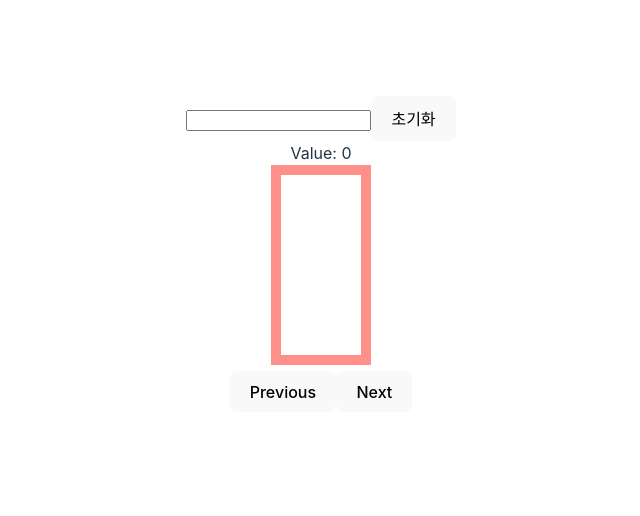
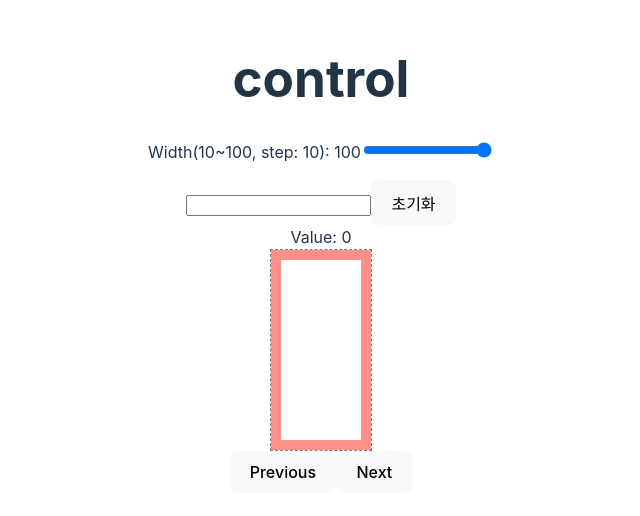
Before and after one commit to 99mini/monospaced-font, a React (Vite) app: page / in a window 1280 px wide. Shown: the part 146-662 px from the top of the page, without its empty margins (319-959 px from the left). Built offline with nearby package versions, Linux system fonts and the light colour scheme.

Commit message:
feat: add width control to SevenSegment component and adjust height calculation

```diff
--- a/src/App.tsx
+++ b/src/App.tsx
@@ -10,22 +10,66 @@ function App() {
   const [value, setValue] = useState(0);
   const [text, setText] = useState<SevenSegmentConsonant | ''>('');
 
+  const [width, setWidth] = useState(100);
+
   const handleNext = () => setValue((prev) => (prev + 1) % 10);
   const handlePrev = () => setValue((prev) => (prev - 1 + 10) % 10);
 
   return (
     <main>
+      <div>
+        <h1>control</h1>
+        <div
+          style={{
+            display: 'flex',
+            flexDirection: 'column',
+            gap: '1rem',
+          }}
+        >
+          <label>
+            <span>{`Width(10~100, step: 10): ${width}`}</span>
+            <input
+              id="width"
+              type="range"
+              value={width}
+              min={20}
+              max={100}
+              step={10}
+              aria-label="width"
+              onChange={(e) => setWidth(+e.target.value)}
+            />
+          </label>
+          <div>
             <input
               type="text"
               value={text}
-        onChange={(e) => setText(e.target.value as SevenSegmentConsonant | '')}
+              onChange={(e) =>
+                setText(e.target.value as SevenSegmentConsonant | '')
+              }
             />
             <button onClick={() => setText('')}>초기화</button>
+          </div>
+        </div>
+      </div>
+
       <div>Value: {value}</div>
+      <div
+        style={{
+          height: 'fit-content',
+          width: 'fit-content',
+          margin: '0 auto',
+          display: 'flex',
+          justifyContent: 'center',
+          alignItems: 'center',
+          border: '1px dashed rgba(0, 0, 0, 0.5)',
+        }}
+      >
         <SevenSegment
+          width={width}
           value={text || (value as NumberOptions)}
           color="rgba(255, 33, 21, 0.5)"
         />
+      </div>
       <div>
         <button onClick={handlePrev}>Previous</button>
         <button onClick={handleNext}>Next</button>
--- a/src/components/SevenSegment.tsx
+++ b/src/components/SevenSegment.tsx
@@ -21,7 +21,7 @@ const SevenSegment: React.FC<SevenSegmentProps> = ({
 }) => {
   const svgRef = useRef<SVGSVGElement | null>(null);
 
-  const height = useMemo(() => 2 * width, [width]);
+  const height = useMemo(() => Math.min(2 * width, 200), [width]);
 
   useEffect(() => {
     if (!svgRef.current) {
@@ -33,7 +33,7 @@ const SevenSegment: React.FC<SevenSegmentProps> = ({
     const colorOn = color; // 세그먼트가 켜진 상태
     const colorOff = 'rgba(0, 0, 0, 0)'; // 세그먼트가 꺼진 상태: 투명
 
-    const length = width - 2 * thickness;
+    const widthLength = width - 2 * thickness;
 
     const rightX = width - thickness;
     const leftX = 0;
@@ -41,38 +41,38 @@ const SevenSegment: React.FC<SevenSegmentProps> = ({
     const topY = thickness;
     const bottomY = height / 2 + thickness / 2;
 
-    const hieghtLength = length + thickness / 2;
+    const heightLength = widthLength + thickness / 2;
 
     // 세그먼트 좌표 정의
     const segments = [
       // [x, y, width, height, rotation]
-      { x: thickness, y: 0, width: length, height: thickness }, // edge-Top (A)
+      { x: thickness, y: 0, width: widthLength, height: thickness }, // edge-Top (A)
       {
         x: rightX,
         y: topY,
         width: thickness,
-        height: hieghtLength,
+        height: heightLength,
       }, // edge-Top-right (B)
       {
         x: rightX,
         y: bottomY,
         width: thickness,
-        height: hieghtLength,
+        height: heightLength,
       }, // edge-Bottom-right (C)
       {
         x: thickness,
         y: height - thickness,
-        width: length,
+        width: widthLength,
         height: thickness,
       }, // edge-Bottom (D)
-      { x: leftX, y: bottomY, width: thickness, height: hieghtLength },
+      { x: leftX, y: bottomY, width: thickness, height: heightLength },
       // edge-Bottom-left (E)
-      { x: leftX, y: topY, width: thickness, height: hieghtLength },
+      { x: leftX, y: topY, width: thickness, height: heightLength },
       // edge-Top-left (F)
       {
         x: thickness,
         y: height / 2 - thickness / 2,
-        width: length,
+        width: widthLength,
         height: thickness,
       }, // edge-Middle (G)
       {
```
Lines whose indentation alone changed are shown as unchanged.
